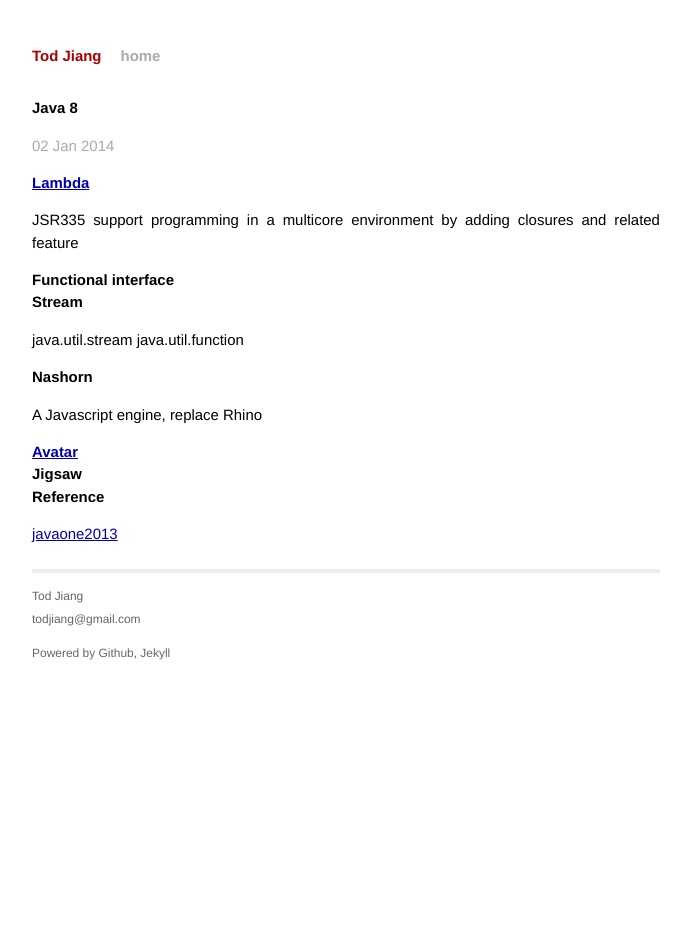
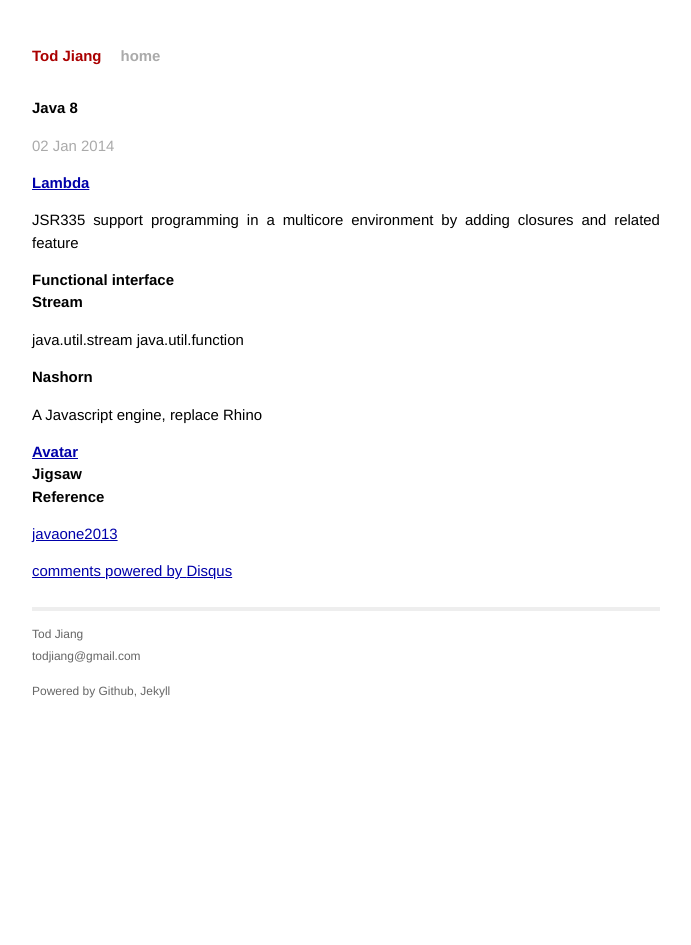
Before and after one commit to todjiang/todjiang.github.io, a Jekyll site: the page built from _posts/2014-01-02-java8.md, in a window 1280 px wide. Shown: the whole page, without its empty margins (294-985 px from the left). Built offline with Jekyll 4.4.1, drawn with Linux system fonts in a browser that asks for light colours; Markdown is read by kramdown in place of the engine named in the settings; comment, search, counter and statistics services are not loaded; some of the changed lines change nothing that is shown.

Commit message:
add Disqus

```diff
--- a/_layouts/post.html
+++ b/_layouts/post.html
@@ -7,17 +7,16 @@
 <div class="post">
 {{ content }}
 </div>
-<!-- Duoshuo Comment BEGIN -->
-<div class="ds-thread"></div>
+<div id="disqus_thread"></div>
 <script type="text/javascript">
-var duoshuoQuery = {short_name:"iamtod"};
-	(function() {
-		var ds = document.createElement('script');
-		ds.type = 'text/javascript';ds.async = true;
-		ds.src = 'http://static.duoshuo.com/embed.js';
-		ds.charset = 'UTF-8';
-		(document.getElementsByTagName('head')[0]
-		|| document.getElementsByTagName('body')[0]).appendChild(ds);
-	})();
-	</script>
-<!-- Duoshuo Comment END -->
+/* * * CONFIGURATION VARIABLES: EDIT BEFORE PASTING INTO YOUR WEBPAGE * * */
+var disqus_shortname = 'iamtod'; // required: replace example with your forum shortname
+/* * * DON'T EDIT BELOW THIS LINE * * */
+(function() {
+    var dsq = document.createElement('script'); dsq.type = 'text/javascript'; dsq.async = true;
+    dsq.src = '//' + disqus_shortname + '.disqus.com/embed.js';
+    (document.getElementsByTagName('head')[0] || document.getElementsByTagName('body')[0]).appendChild(dsq);
+})();
+</script>
+<noscript>Please enable JavaScript to view the <a href="http://disqus.com/?ref_noscript">comments powered by Disqus.</a></noscript>
+<a href="http://disqus.com" class="dsq-brlink">comments powered by <span class="logo-disqus">Disqus</span></a>
--- a/_posts/2014-01-02-java8.md
+++ b/_posts/2014-01-02-java8.md
@@ -8,9 +8,6 @@
 ## [Lambda][lambda]
 JSR335
 support programming in a multicore environment by adding closures and related feature
-
-
-[lambda]: http://openjdk.java.net/projects/lambda/
 
 
 ## Functional interface
@@ -25,13 +22,16 @@
 
 
 ## [Avatar][avatar]
-[avatar]: https://avatar.java.net/
+
 
 
 ## Jigsaw
 
 
-## Reference
+### Reference
 [javaone2013][javaone2013]
 
+
+[avatar]: https://avatar.java.net/
+[lambda]: http://openjdk.java.net/projects/lambda/
 [javaone2013]: http://www.infoq.com/articles/javaone2013-roundup
```
